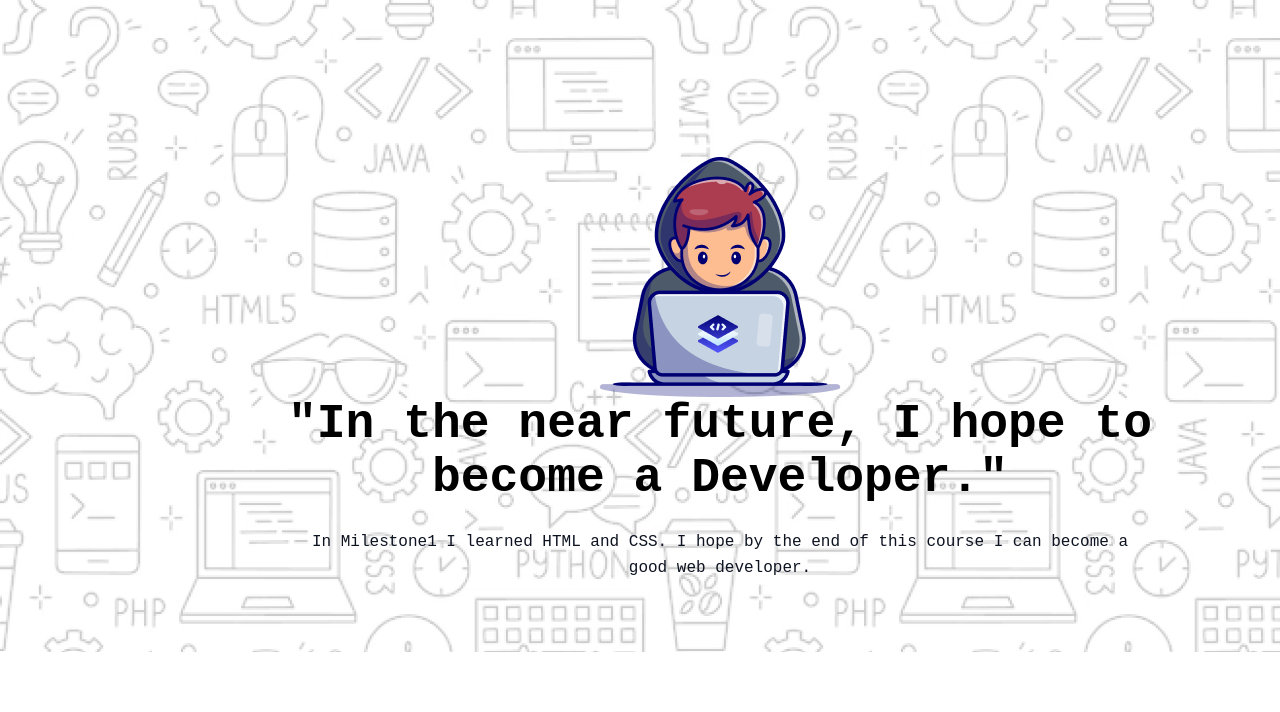
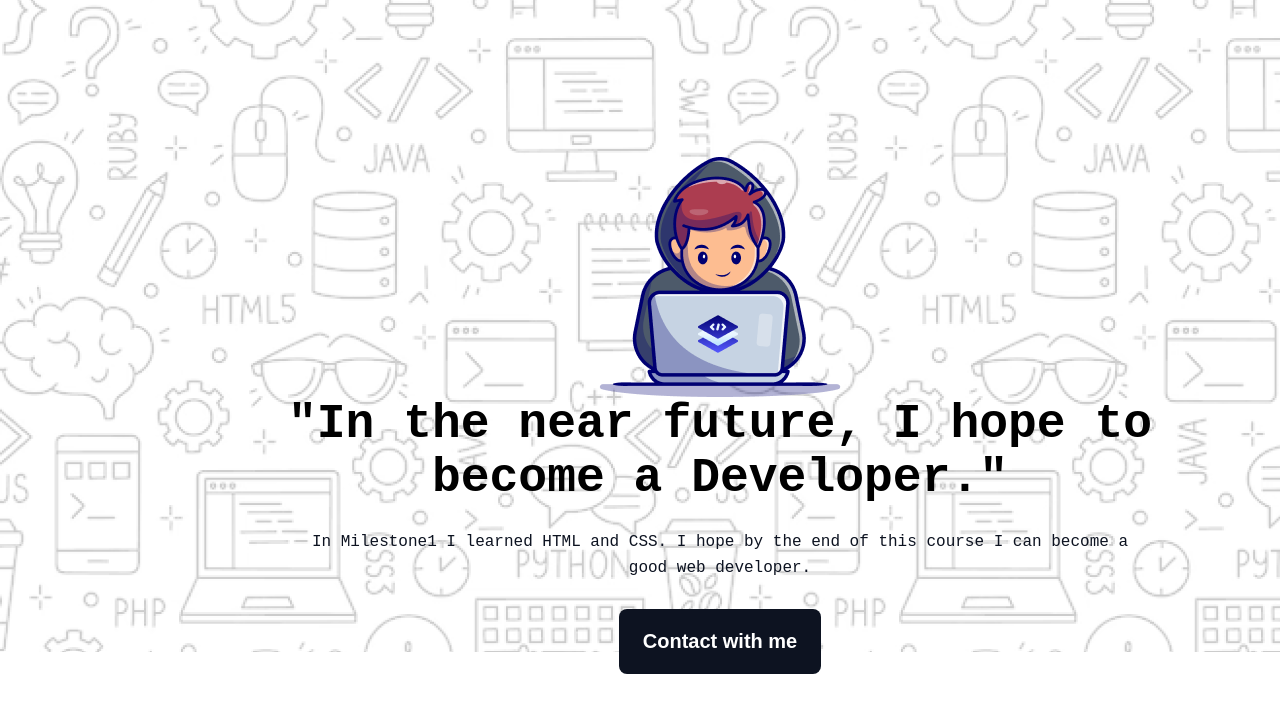
Before and after one commit to babladey275/Assignment-01-web-dev, a plain HTML site: page index.html in a window 1280 px wide. Drawn offline with Linux system fonts and the light colour scheme; a web font is replaced by a local one.

Commit message:
button contact done

```diff
--- a/index.html
+++ b/index.html
@@ -15,6 +15,7 @@
                     <h1 class="banner-title">"In the near future, I hope to become a Developer."</h1>
                     <p class="banner-description">In Milestone1 I learned HTML and CSS. I hope by the   end of this course I can become a good web developer.</p>
                 </div>
+                <button class="btn-contact">Contact with me</button>
             </div>
         </div>
     </header>
--- a/styles/style.css
+++ b/styles/style.css
@@ -17,7 +17,8 @@ body {
     background-image: url('../assets/Hero-bg.png');
     background-repeat: no-repeat;
     background-size: cover;
-
+    display: flex;
+    justify-content: space-between;
 }
 
 .banner-section-container{
@@ -62,3 +63,13 @@ body {
     text-align: center;
 
 }
+
+.btn-contact{
+    background-color: rgb(13, 19, 33);;
+    font-weight: bold;
+    font-size: 20px;
+    color: white;
+    padding: 21px 24px;
+    border-radius: 8px;
+    border: none;
+}
```
